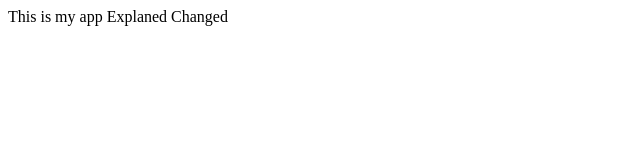
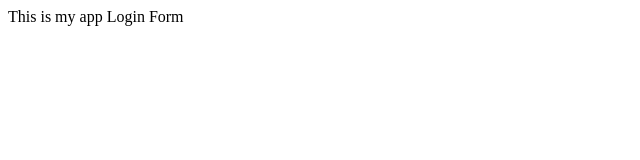
Before and after one commit to jan-sa/myfirstrepo, a plain HTML site: page index.html in a window 1280 px wide. Shown: the full height of the page, 0-640 px from the left. Drawn offline with Linux system fonts and the light colour scheme.

Commit message:
login form

```diff
--- /dev/null
+++ b/dir2/app1.js
@@ -0,0 +1 @@
+console.log(123);
--- a/index.html
+++ b/index.html
@@ -6,7 +6,6 @@
 </head>
 <body>
 This is my app
-Explaned
-Changed
+Login Form
 </body>
 </html>
```
Also changed, not shown: login.html (added).
